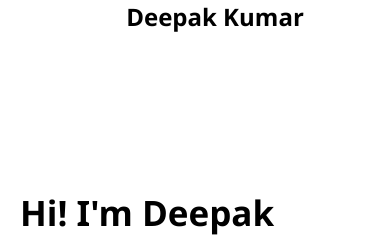
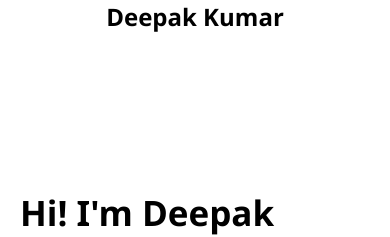
Before and after one commit to Deepakkumar8969/My-Portfolio, a React (Vite) app: page / in a window 390 px wide. Shown: the top 237 px of the page. Built offline with nearby package versions, Linux system fonts and the light colour scheme.

Commit message:
Update index.css

```diff
--- a/src/index.css
+++ b/src/index.css
@@ -615,8 +615,6 @@ html{
     nav {
         flex-direction: column;
         height: auto;
-        margin-left:20px;
-        margin-right:20px;
     }
 
     ul {
```
